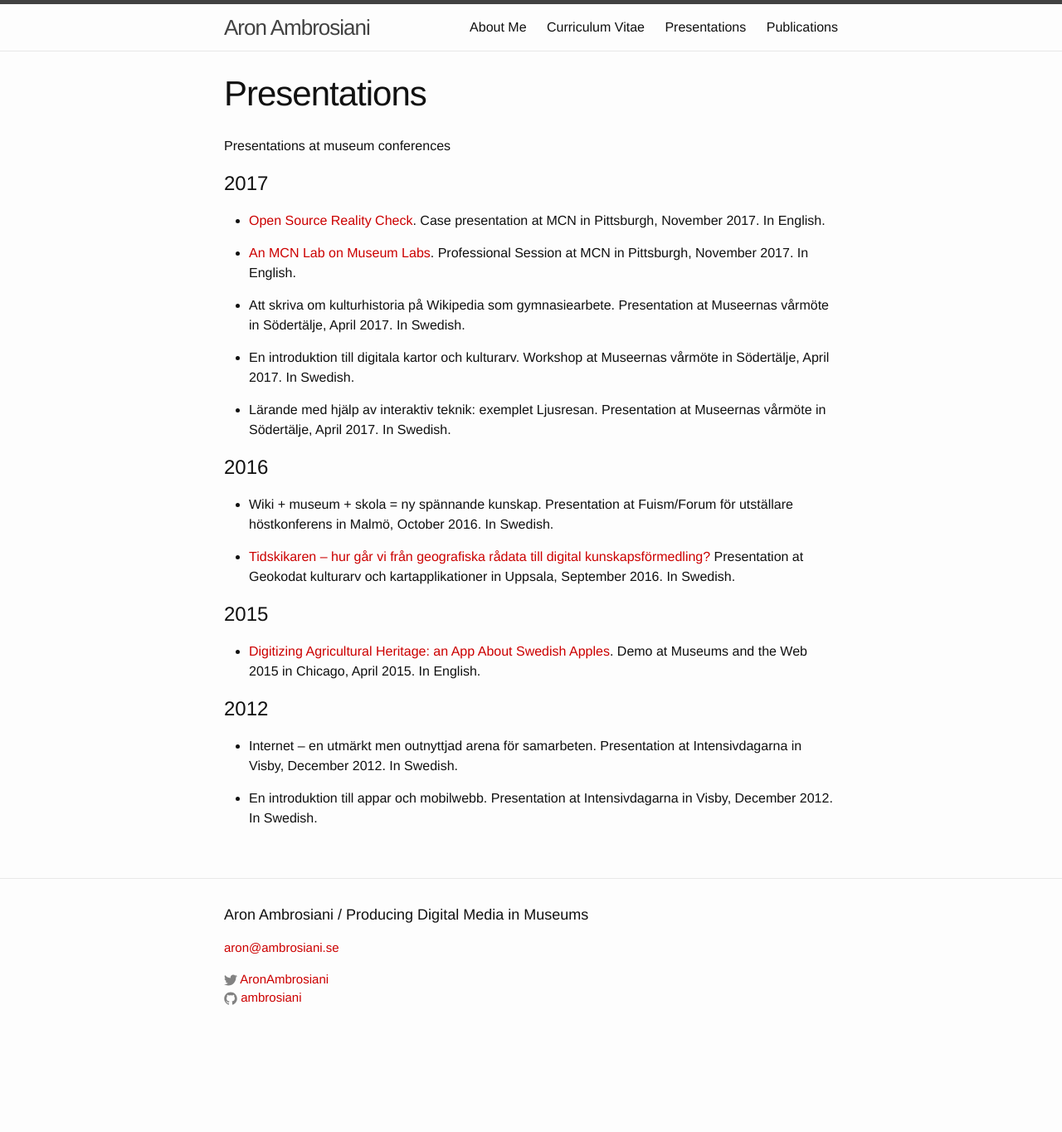
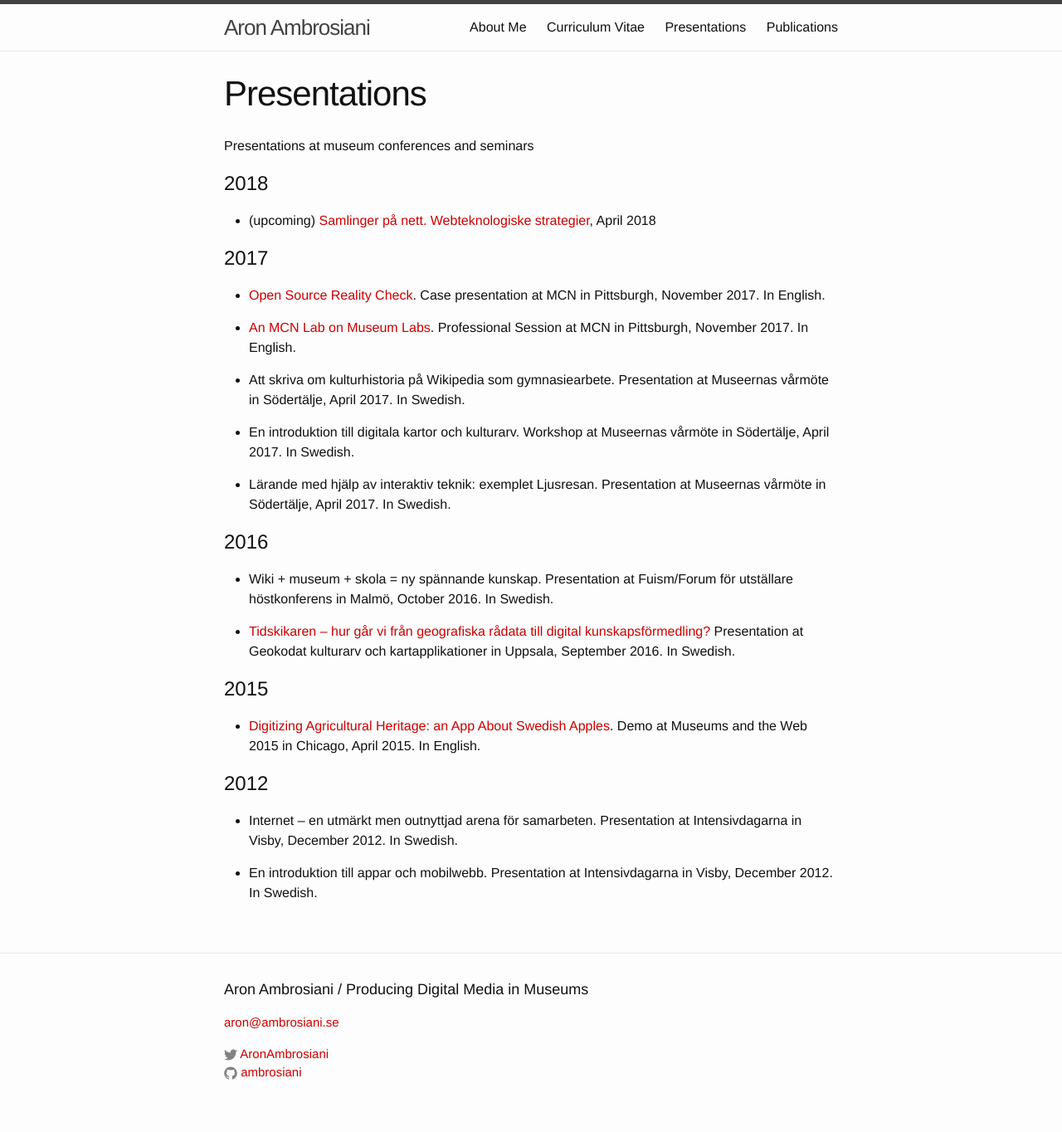
Before and after one commit to Ambrosiani/blogtest, a Jekyll site: the page built from presentations.md, in a window 1280 px wide. Shown: the whole page at 83% size. Built offline with Jekyll 4.4.1, drawn with Linux system fonts in a browser that asks for light colours; before the commit the page ends 1274 px from its top, so only the background shows below that.

Commit message:
upcoming presentation

```diff
--- a/presentations.md
+++ b/presentations.md
@@ -4,7 +4,11 @@ title: Presentations
 permalink: /presentations/
 ---
 
-Presentations at museum conferences
+Presentations at museum conferences and seminars
+
+# 2018
+
+* (upcoming) [Samlinger på nett. Webteknologiske strategier](http://nasjonalmuseet.no/no/utstillinger_og_aktiviteter/arrangementer/nasjonalgalleriet/Seminar%232V2018%3A+Samlinger+på+nett.+Webteknologiske+strategier.b7C_wJHS3e.ips), April 2018
 
 # 2017
 
```
